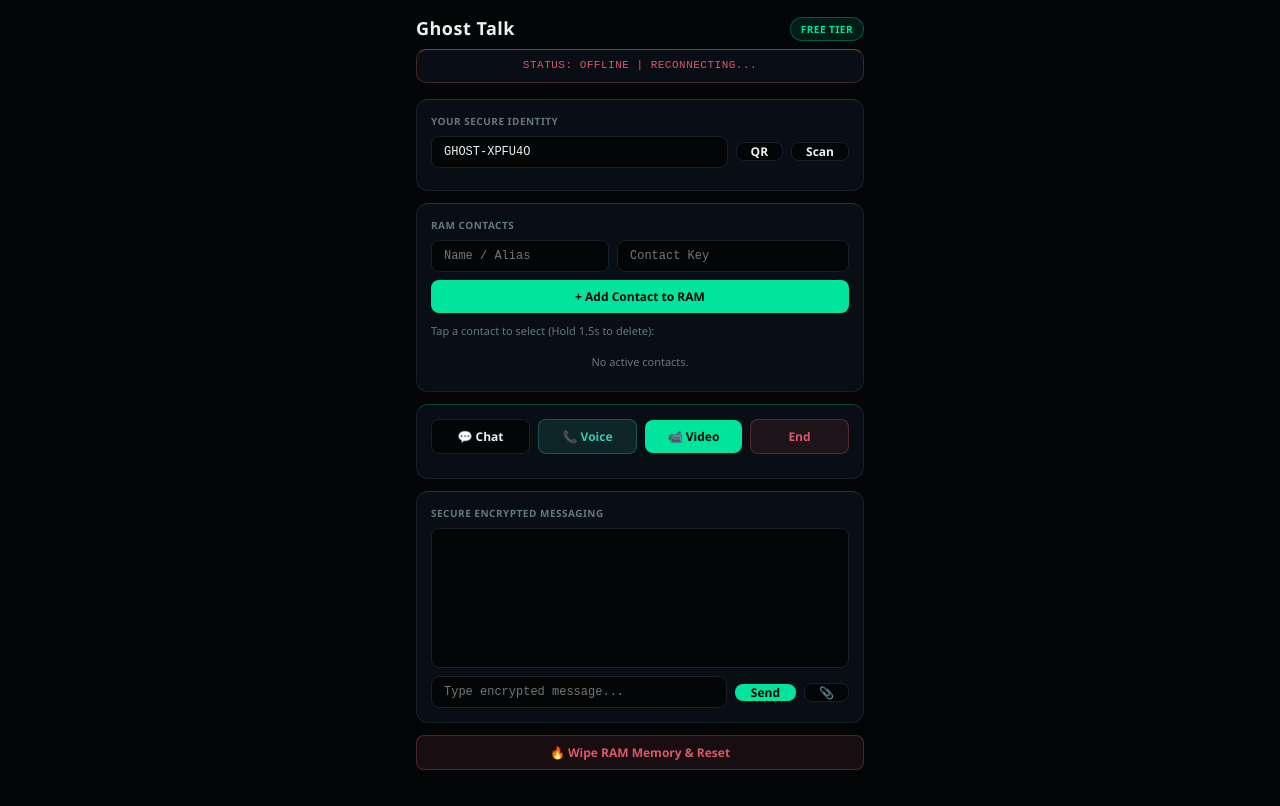
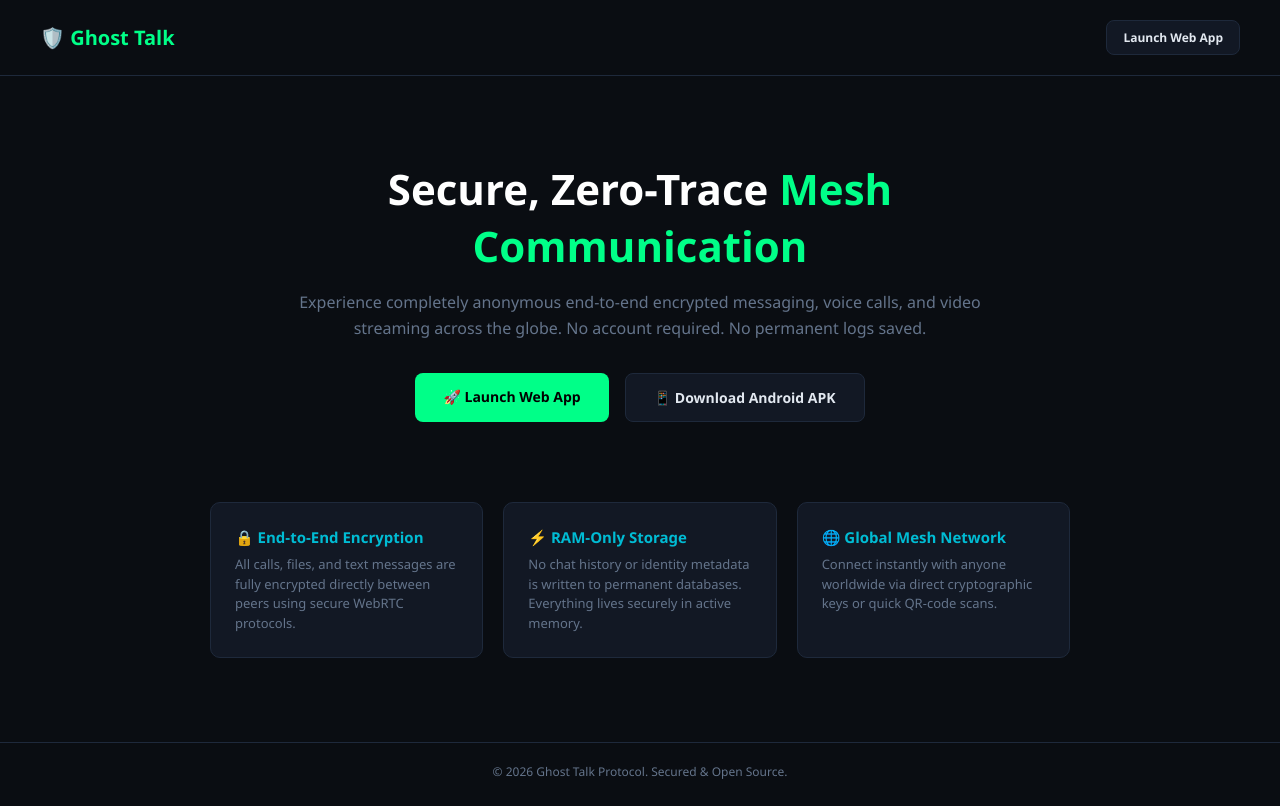
Before and after one commit to ghosttalk409-collab/ghost-talk-backend, a website: page public/index.html in a window 1280 px wide. Drawn offline with nearby package versions, Linux system fonts and the light colour scheme.

Commit message:
Update root to display professional landing page

```diff
--- a/public/index.html
+++ b/public/index.html
@@ -3,150 +3,82 @@
 <head>
   <meta charset="UTF-8">
   <meta name="viewport" content="width=device-width, initial-scale=1.0">
-  <title>Ghost Talk - Secure Communication Platform</title>
-  <link rel="stylesheet" href="style.css?v=9.0">
+  <title>Ghost Talk — Zero-Trace Encrypted Mesh Communication</title>
+  <style>
+    :root {
+      --bg-dark: #0a0d12;
+      --card-bg: #121824;
+      --border-color: #1e293b;
+      --accent-green: #00ff88;
+      --accent-blue: #00bcd4;
+      --text-main: #e2e8f0;
+      --text-muted: #64748b;
+    }
+    * { box-sizing: border-box; margin: 0; padding: 0; font-family: 'Segoe UI', monospace, sans-serif; }
+    body { background: var(--bg-dark); color: var(--text-main); min-height: 100vh; display: flex; flex-direction: column; justify-content: space-between; }
 
-  <!-- Cryptographic & QR Libraries -->
-  <script src="https://cdnjs.cloudflare.com/ajax/libs/qrcodejs/1.0.0/qrcode.min.js"></script>
-  <script src="https://cdn.jsdelivr.net/npm/jsqr@1.4.0/dist/jsQR.min.js"></script>
+    header { display: flex; justify-content: space-between; align-items: center; padding: 20px 40px; border-bottom: 1px solid var(--border-color); }
+    .logo { font-size: 20px; font-weight: bold; color: var(--accent-green); display: flex; align-items: center; gap: 8px; }
+
+    .hero { text-align: center; padding: 80px 20px 40px 20px; max-width: 800px; margin: 0 auto; }
+    .hero h1 { font-size: 42px; margin-bottom: 16px; color: #fff; }
+    .hero h1 span { color: var(--accent-green); }
+    .hero p { font-size: 16px; color: var(--text-muted); margin-bottom: 32px; line-height: 1.6; }
+
+    .cta-group { display: flex; justify-content: center; gap: 16px; flex-wrap: wrap; margin-bottom: 40px; }
+    .btn { padding: 14px 28px; border-radius: 8px; font-weight: bold; font-size: 14px; text-decoration: none; cursor: pointer; transition: all 0.2s ease; display: inline-block; text-align: center; }
+    .btn-primary { background: var(--accent-green); color: #000; border: none; }
+    .btn-primary:hover { opacity: 0.9; transform: translateY(-2px); }
+    .btn-secondary { background: var(--card-bg); color: var(--text-main); border: 1px solid var(--border-color); }
+    .btn-secondary:hover { border-color: var(--accent-blue); color: var(--accent-blue); transform: translateY(-2px); }
+
+    .features-grid { display: grid; grid-template-columns: repeat(auto-fit, minmax(240px, 1fr)); gap: 20px; max-width: 900px; margin: 0 auto 80px auto; padding: 0 20px; }
+    .feature-card { background: var(--card-bg); border: 1px solid var(--border-color); border-radius: 10px; padding: 24px; text-align: left; }
+    .feature-card h3 { font-size: 15px; color: var(--accent-blue); margin-bottom: 8px; }
+    .feature-card p { font-size: 13px; color: var(--text-muted); line-height: 1.5; }
+
+    footer { text-align: center; padding: 20px; border-top: 1px solid var(--border-color); font-size: 12px; color: var(--text-muted); }
+  </style>
 </head>
 <body>
 
-  <div class="header-row">
-    <h1>Ghost Talk</h1>
-    <div id="tier-badge" class="tier-badge">Free Tier</div>
-  </div>
+  <header>
+    <div class="logo">🛡️ Ghost Talk</div>
+    <div>
+      <a href="/app" class="btn btn-secondary" style="padding: 8px 16px; font-size: 12px;">Launch Web App</a>
+    </div>
+  </header>
 
-  <div id="status-bar" class="status-bar">STATUS: CONNECTING...</div>
+  <main>
+    <div class="hero">
+      <h1>Secure, Zero-Trace <span>Mesh Communication</span></h1>
+      <p>Experience completely anonymous end-to-end encrypted messaging, voice calls, and video streaming across the globe. No account required. No permanent logs saved.</p>
 
-  <!-- Identity Section -->
-  <div class="section">
-    <label class="label">Your Secure Identity</label>
-    <div class="row" style="margin-bottom: 8px;">
-      <input type="text" id="my-identity" readonly>
-      <button id="btn-show-qr" class="btn btn-secondary" style="width: auto; padding: 0 14px;">QR</button>
-      <button id="btn-scan-qr" class="btn btn-secondary" style="width: auto; padding: 0 14px;">Scan</button>
-    </div>
-    <div id="premium-custom-key-box" style="display: none; margin-top: 8px;">
-      <div class="row">
-        <input type="text" id="custom-key-input" placeholder="Enter custom secret key">
-        <button id="btn-save-custom-key" class="btn" style="width: auto; padding: 0 14px;">Set Key</button>
+      <div class="cta-group">
+        <a href="/app" class="btn btn-primary">🚀 Launch Web App</a>
+        <a href="/download-apk" class="btn btn-secondary">📱 Download Android APK</a>
       </div>
     </div>
-  </div>
 
-  <!-- Contact Store Section -->
-  <div class="section">
-    <label class="label">RAM Contacts</label>
-    <div class="row" style="margin-bottom: 8px;">
-      <input type="text" id="contact-name" placeholder="Name / Alias" style="flex: 1;">
-      <input type="text" id="contact-key" placeholder="Contact Key" style="flex: 2;">
-    </div>
-    <button id="btn-add-contact" class="btn" style="width: 100%;">+ Add Contact to RAM</button>
-
-    <div style="font-size: 11px; color: var(--text-muted); margin-top: 10px;">
-      Tap a contact to select (Hold 1.5s to delete):
-    </div>
-    <div id="contacts-list-container" class="contacts-list">
-      <div style="font-size: 11px; color: var(--text-muted); padding: 8px; text-align: center;">No active contacts. Add one above.</div>
-    </div>
-  </div>
-
-  <!-- Active Target & Call Action Buttons -->
-  <div class="section">
-    <div class="row" style="margin-bottom: 10px;">
-      <button id="btn-chat" class="btn btn-secondary" style="flex: 1;">💬 Chat</button>
-      <button id="btn-call-audio" class="btn btn-blue" style="flex: 1;">📞 Voice</button>
-      <button id="btn-call-video" class="btn" style="flex: 1;">📹 Video</button>
-      <button id="btn-end-session" class="btn btn-red" style="flex: 1;">End</button>
-    </div>
-  </div>
-
-  <!-- Video Stage Container -->
-  <div id="video-container">
-    <video id="remote-video" autoplay playsinline></video>
-    <audio id="remote-audio" autoplay playsinline></audio>
-    <video id="local-video" autoplay playsinline muted></video>
-  </div>
-
-  <!-- Call Controls -->
-  <div id="call-controls" class="call-controls">
-    <div class="row">
-      <button id="btn-toggle-mic" class="btn btn-secondary" style="flex: 1;">🎙️ Mic On</button>
-      <button id="btn-toggle-cam" class="btn btn-secondary" style="flex: 1;">📹 Cam On</button>
-    </div>
-  </div>
-
-  <!-- Encrypted Chat Section -->
-  <div class="section">
-    <label class="label">Secure Encrypted Messaging</label>
-    <div id="chat-box" class="chat-box"></div>
-    <div class="row">
-      <input type="text" id="chat-input" placeholder="Type encrypted message...">
-      <button id="btn-send" class="btn" style="width: auto; padding: 0 16px;">Send</button>
-      <button id="btn-attach" class="btn btn-secondary" style="width: auto; padding: 0 14px;" title="Attach File">📎</button>
-      <input type="file" id="file-input" style="display: none;">
-    </div>
-  </div>
-
-  <!-- Global Memory Wipe Button -->
-  <button id="btn-wipe" class="btn btn-red" style="margin-bottom: 20px; width: 100%;">🔥 Wipe RAM Memory & Reset</button>
-
-  <!-- Incoming Call Modal -->
-  <div id="call-modal" class="modal">
-    <div class="modal-content">
-      <h3 id="modal-heading" style="color: var(--text-main); margin-bottom: 8px;">Incoming Secure Call</h3>
-      <p id="caller-id-text" style="font-size: 13px; margin-bottom: 20px; color: var(--text-muted);"></p>
-      <div class="row">
-        <button id="btn-accept" class="btn" style="flex: 1;">Accept</button>
-        <button id="btn-decline" class="btn btn-red" style="flex: 1;">Decline</button>
+    <div class="features-grid">
+      <div class="feature-card">
+        <h3>🔒 End-to-End Encryption</h3>
+        <p>All calls, files, and text messages are fully encrypted directly between peers using secure WebRTC protocols.</p>
+      </div>
+      <div class="feature-card">
+        <h3>⚡ RAM-Only Storage</h3>
+        <p>No chat history or identity metadata is written to permanent databases. Everything lives securely in active memory.</p>
+      </div>
+      <div class="feature-card">
+        <h3>🌐 Global Mesh Network</h3>
+        <p>Connect instantly with anyone worldwide via direct cryptographic keys or quick QR-code scans.</p>
       </div>
     </div>
-  </div>
+  </main>
 
-  <!-- QR Code Modal -->
-  <div id="qr-modal" class="modal">
-    <div class="modal-content">
-      <h3 id="qr-modal-title" style="color: var(--text-main); margin-bottom: 14px;">Identity Key QR</h3>
-      <div id="qr-display-container" style="background: #fff; padding: 14px; border-radius: 12px; display: inline-block; margin-bottom: 14px;">
-        <div id="qrcode"></div>
-      </div>
-      <div id="qr-scanner-container" style="display: none; margin-bottom: 14px;">
-        <video id="qr-video" style="width: 100%; max-height: 180px; object-fit: cover; border-radius: 10px; border: 1px solid var(--border-subtle);" playsinline></video>
-        <canvas id="qr-canvas" style="display: none;"></canvas>
-        <button id="btn-upload-qr-img" class="btn btn-secondary" style="margin-top: 10px; font-size: 11px;">📁 Upload QR Image</button>
-        <input type="file" id="qr-file-input" accept="image/*" style="display: none;">
-      </div>
-      <button id="btn-close-qr" class="btn btn-secondary" style="width: 100%;">Close</button>
-    </div>
-  </div>
+  <footer>
+    &copy; 2026 Ghost Talk Protocol. Secured & Open Source.
+  </footer>
 
-
-
-      <!-- AUTOMATED NOWPAYMENTS GATEWAY MODAL -->
-  <div id="payment-modal" style="display: none; position: fixed; top: 0; left: 0; width: 100vw; height: 100vh; background: rgba(0,0,0,0.85); z-index: 9999; justify-content: center; align-items: center; padding: 16px;">
-    <div style="background: #121824; border: 1px solid #00ff88; border-radius: 12px; max-width: 420px; width: 100%; padding: 20px; color: #fff; text-align: center; box-shadow: 0 10px 30px rgba(0,0,0,0.8);">
-      <h3 style="color: #00ff88; margin-bottom: 8px;">👑 Upgrade to Ghost Talk Premium</h3>
-      <p style="font-size: 11px; color: #a0aec0; margin-bottom: 16px;">Multi-Currency Gateway (<span id="modal-display-price">$9.99</span> / 30 Days)</p>
-
-      <div style="background: #080a0f; border: 1px solid #1e293b; border-radius: 8px; padding: 12px; font-size: 11px; text-align: left; margin-bottom: 16px;">
-        <div style="margin-bottom: 6px; font-weight: bold; color: #00bcd4;">✨ Supported Payment Methods:</div>
-        <ul style="padding-left: 16px; color: #a0aec0; line-height: 1.5; font-size: 10px;">
-          <li>Accepts 300+ Cryptos (Bitcoin, USDT, Solana, TRX, ETH, etc.)</li>
-          <li>Live dynamic QR code with exact locked pricing</li>
-          <li>Instant automated activation via webhooks (No manual hashes needed)</li>
-        </ul>
-      </div>
-
-      <div style="display: flex; gap: 8px;">
-        <button id="btn-start-checkout" style="flex: 2; background: #00ff88; color: #000; font-weight: bold; padding: 10px; border: none; border-radius: 6px; cursor: pointer;">Proceed to Secure Checkout</button>
-        <button id="btn-close-payment-modal" style="flex: 1; background: #1e293b; color: #fff; padding: 10px; border: none; border-radius: 6px; cursor: pointer;">Cancel</button>
-      </div>
-    </div>
-  </div>
-
-
-  <script type="module" src="security.js"></script>
-  <script type="module" src="app.js?v=9.0"></script>
 </body>
 </html>
```
Also changed, not shown: public/app.html (renamed from public/landing.html).
